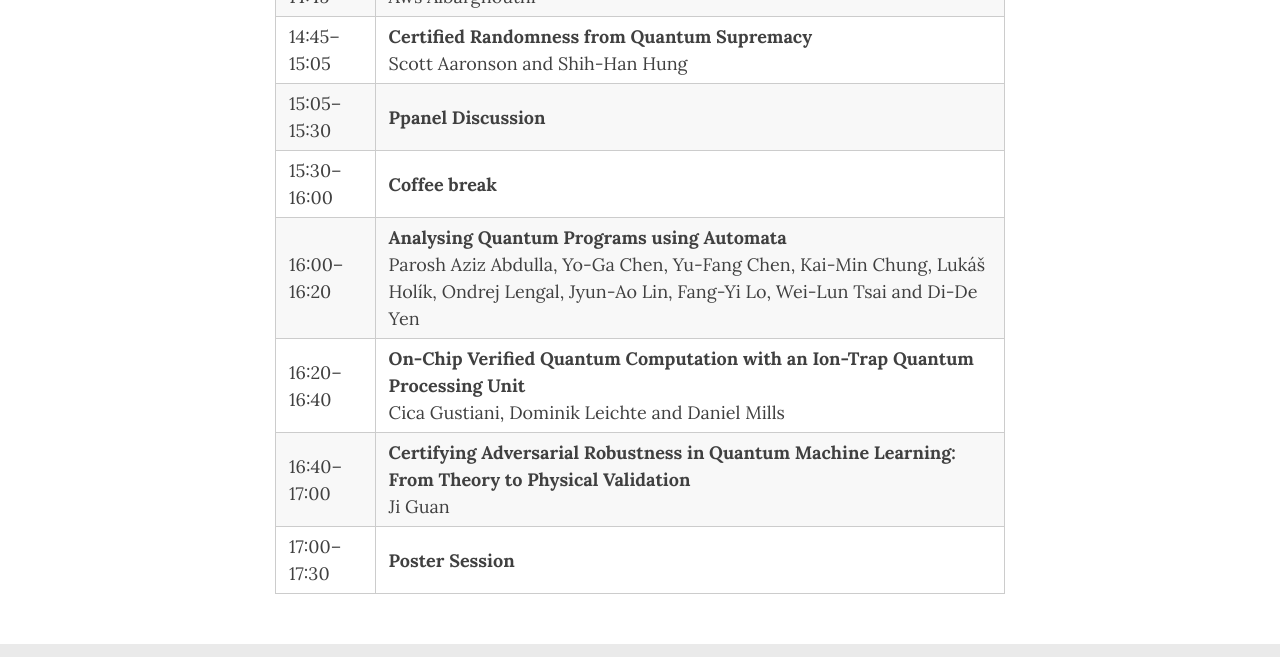
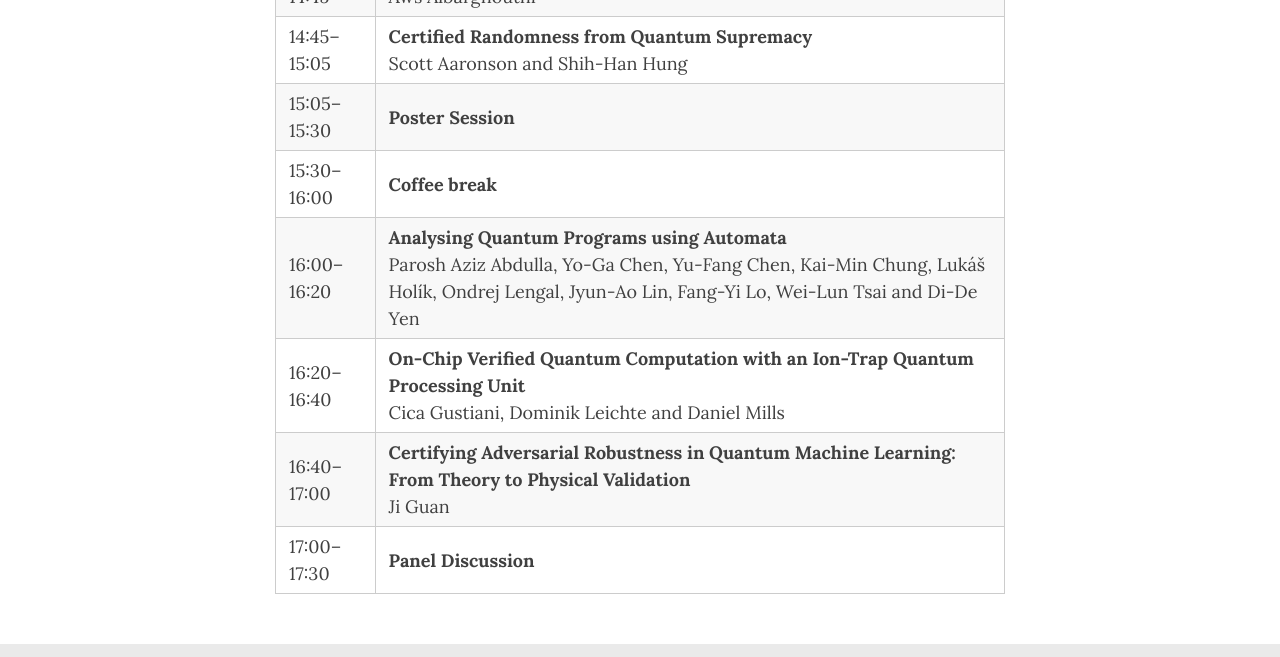
Before and after one commit to VerifiedQC/2025, a Jekyll site: the page built from schedule.md, in a window 1280 px wide and 900 px high, scrolled down 697 px. Shown: the part 154-811 px from the top of the window. Built offline with Jekyll 4.4.1, drawn with Linux system fonts in a browser that asks for light colours; our own code applies the rules of GitHub Pages for plain Markdown files; comment, search, counter and statistics services are not loaded.

Commit message:
Update schedule.md

```diff
--- a/schedule.md
+++ b/schedule.md
@@ -11,9 +11,9 @@
 | 12:05–14:00  | **Lunch** |
 | 14:00–14:45  | **Keynote: Synthesizing Quantum Compilers**<br>Aws Albarghouthi |
 | 14:45–15:05  | **Certified Randomness from Quantum Supremacy**<br>Scott Aaronson and Shih-Han Hung |
-| 15:05–15:30  | **Ppanel Discussion** |
+| 15:05–15:30  | **Poster Session** |
 | 15:30–16:00  | **Coffee break** |
 | 16:00–16:20  | **Analysing Quantum Programs using Automata**<br>Parosh Aziz Abdulla, Yo-Ga Chen, Yu-Fang Chen, Kai-Min Chung, Lukáš Holík, Ondrej Lengal, Jyun-Ao Lin, Fang-Yi Lo, Wei-Lun Tsai and Di-De Yen |
 | 16:20–16:40  | **On-Chip Verified Quantum Computation with an Ion-Trap Quantum Processing Unit**<br>Cica Gustiani, Dominik Leichte and Daniel Mills |
 | 16:40–17:00  | **Certifying Adversarial Robustness in Quantum Machine Learning: From Theory to Physical Validation**<br>Ji Guan |
-| 17:00–17:30  | **Poster Session** |
+| 17:00–17:30  | **Panel Discussion** |
```
